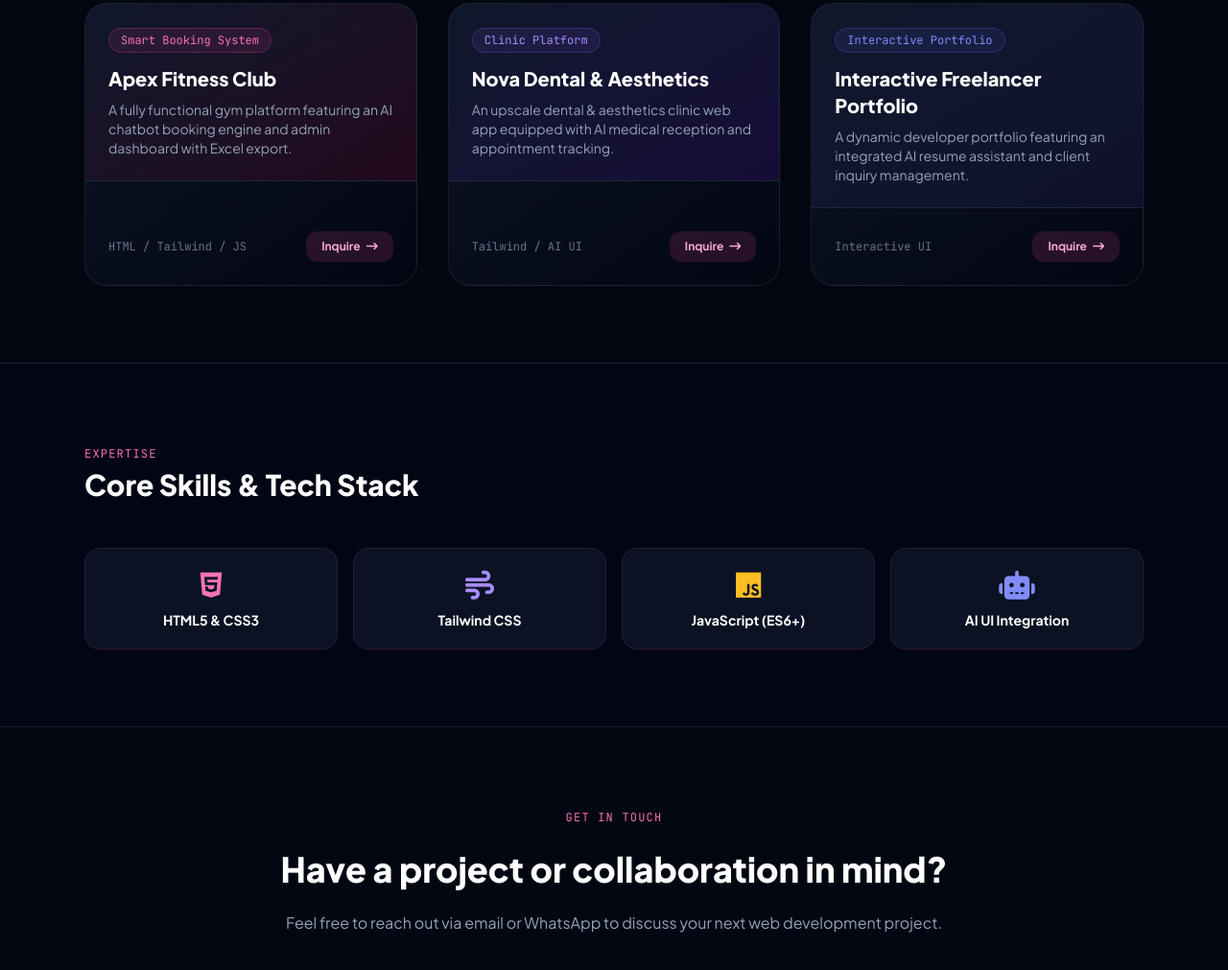
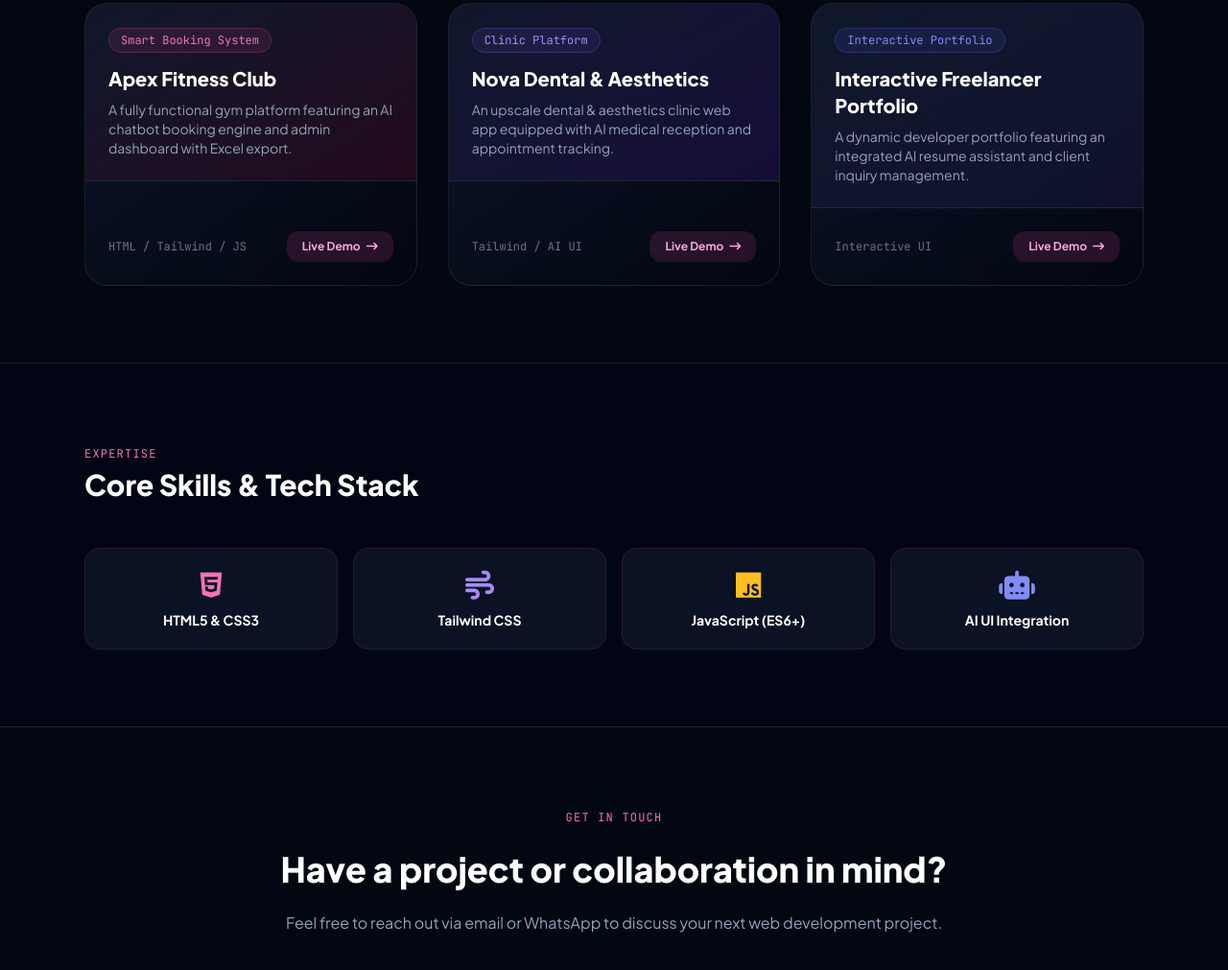
Before and after one commit to AbdulrhmanRamadan221/my-portfolio, a plain HTML site: page index.html in a window 1280 px wide. Shown: the part 1233-2244 px from the top of the page at 96% size. Drawn offline with nearby package versions, Linux system fonts and the light colour scheme.

Commit message:
Replace 'Inquire' button with 'Live Demo' links

```diff
--- a/index.html
+++ b/index.html
@@ -161,8 +161,9 @@
                     </div>
                     <div class="p-6 flex items-center justify-between">
                         <span class="font-mono text-xs text-slate-500">HTML / Tailwind / JS</span>
-                        <a href="#contact" class="px-4 py-2 rounded-xl bg-pink-500/15 hover:bg-pink-500 text-pink-300 hover:text-white font-bold text-xs transition-all flex items-center gap-1.5">
-                            <span class="btn-live-text">Inquire</span> <i class="fa-solid fa-arrow-right-long"></i>
+                        <!-- ضع رابط مشروعك الأول الحقيقي هنا بدلاً من علامة الشباك -->
+                        <a href="https://github.com/AbdulrhmanRamadan221" target="_blank" class="px-4 py-2 rounded-xl bg-pink-500/15 hover:bg-pink-500 text-pink-300 hover:text-white font-bold text-xs transition-all flex items-center gap-1.5">
+                            <span class="btn-live-text">Live Demo</span> <i class="fa-solid fa-arrow-right-long"></i>
                         </a>
                     </div>
                 </div>
@@ -176,8 +177,9 @@
                     </div>
                     <div class="p-6 flex items-center justify-between">
                         <span class="font-mono text-xs text-slate-500">Tailwind / AI UI</span>
-                        <a href="#contact" class="px-4 py-2 rounded-xl bg-pink-500/15 hover:bg-pink-500 text-pink-300 hover:text-white font-bold text-xs transition-all flex items-center gap-1.5">
-                            <span class="btn-live-text">Inquire</span> <i class="fa-solid fa-arrow-right-long"></i>
+                        <!-- ضع رابط مشروعك الثاني الحقيقي هنا بدلاً من علامة الشباك -->
+                        <a href="https://github.com/AbdulrhmanRamadan221" target="_blank" class="px-4 py-2 rounded-xl bg-pink-500/15 hover:bg-pink-500 text-pink-300 hover:text-white font-bold text-xs transition-all flex items-center gap-1.5">
+                            <span class="btn-live-text">Live Demo</span> <i class="fa-solid fa-arrow-right-long"></i>
                         </a>
                     </div>
                 </div>
@@ -191,8 +193,9 @@
                     </div>
                     <div class="p-6 flex items-center justify-between">
                         <span class="font-mono text-xs text-slate-500">Interactive UI</span>
-                        <a href="#contact" class="px-4 py-2 rounded-xl bg-pink-500/15 hover:bg-pink-500 text-pink-300 hover:text-white font-bold text-xs transition-all flex items-center gap-1.5">
-                            <span class="btn-live-text">Inquire</span> <i class="fa-solid fa-arrow-right-long"></i>
+                        <!-- ضع رابط مشروعك الثالث الحقيقي هنا بدلاً من علامة الشباك -->
+                        <a href="https://github.com/AbdulrhmanRamadan221" target="_blank" class="px-4 py-2 rounded-xl bg-pink-500/15 hover:bg-pink-500 text-pink-300 hover:text-white font-bold text-xs transition-all flex items-center gap-1.5">
+                            <span class="btn-live-text">Live Demo</span> <i class="fa-solid fa-arrow-right-long"></i>
                         </a>
                     </div>
                 </div>
@@ -287,7 +290,7 @@
                 p3Tag: 'Interactive Portfolio',
                 p3Title: 'Interactive Freelancer Portfolio',
                 p3Desc: 'A dynamic developer portfolio featuring an integrated AI resume assistant and client inquiry management.',
-                btnLiveText: 'Inquire',
+                btnLiveText: 'Live Demo',
                 skillsTag: 'EXPERTISE',
                 skillsHeading: 'Core Skills & Tech Stack',
                 contactTag: 'GET IN TOUCH',
@@ -314,7 +317,7 @@
                 aboutTitle: 'شغف بالأكواد النظيفة والتصميم البسيط',
                 aboutDesc: 'أؤمن بأن الجمال يكمن في البساطة والتنظيم. أتخصص في تطوير الويب الحديث (HTML, Tailwind CSS, JavaScript)، وبناء أنظمة حجز ذكية ومواقع تخدم الأنشطة التجارية والعيادات والصالات الرياضية باحترافية.',
                 projectsTag: 'معرض الأعمال',
-                projectsHeading: 'أبرز المشاريع والأنظمة المطورة',
+                    projectsHeading: 'أبرز المشاريع والأنظمة المطورة',
                 projectsSub: 'نماذج حية ومستقلة لمواقع وأنظمة حجز ذكية بأداء عالٍ وتصميم تفاعلي.',
                 p1Tag: 'نظام حجز ذكي',
                 p1Title: 'أبيكس فتنس كلوب (Apex Fitness)',
@@ -325,7 +328,7 @@
                 p3Tag: 'بورتفوليو تفاعلي',
                 p3Title: 'بورتفوليو المستقل الذكي',
                 p3Desc: 'منصة عرض أعمال ديناميكية تتضمن مساعد سيرة ذاتية ذكي ونظام لإدارة طلبات الشركات والعملاء.',
-                btnLiveText: 'استفسر',
+                btnLiveText: 'معاينة حية',
                 skillsTag: 'الخبرات',
                 skillsHeading: 'المهارات والتقنيات المستخدمة',
                 contactTag: 'تواصل معي',
@@ -360,7 +363,7 @@
 
             document.getElementById('about-tag').textContent = t.aboutTag;
             document.getElementById('about-title').textContent = t.aboutTitle;
-            document.getElementById('about-desc').textContent = t.aboutDesc;
+            document.getElementById('about-desc').textContent, t.aboutDesc;
 
             document.getElementById('projects-tag').textContent = t.projectsTag;
             document.getElementById('projects-heading').textContent = t.projectsHeading;
```
